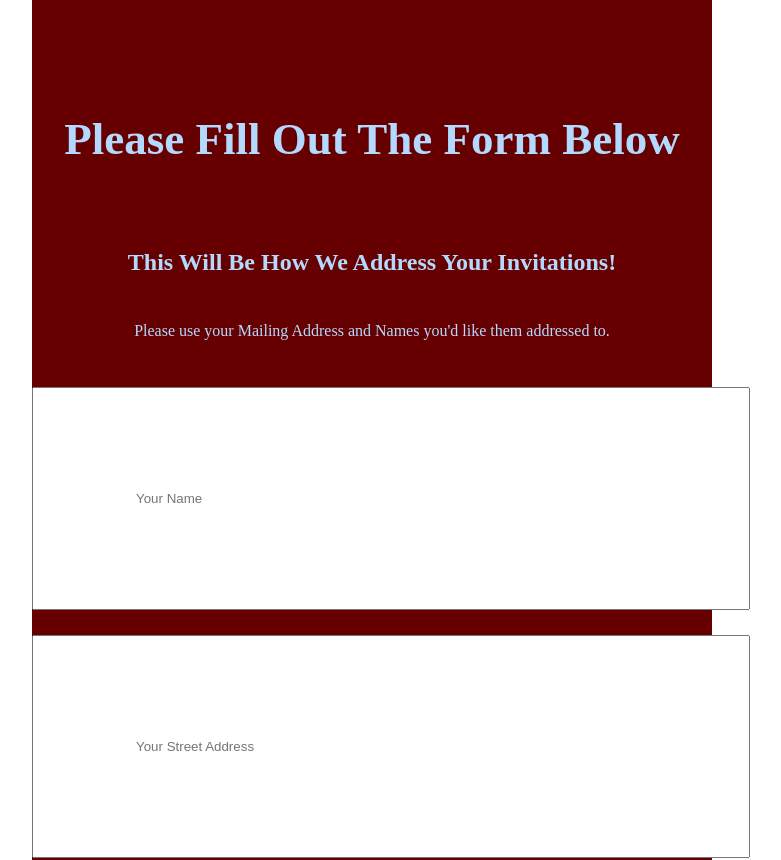
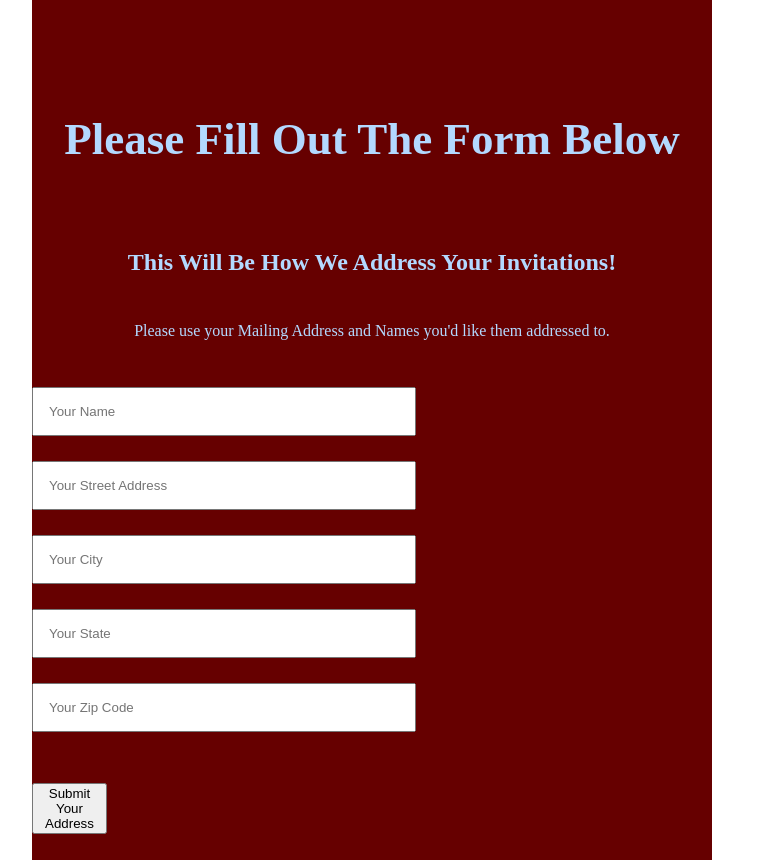
Before and after one commit to a-soren/wedding-form, a React (Create React App) app: page / in a window 1280 px wide. Shown: the top 860 px of the page, without its empty margins (268-1049 px from the left). Built offline with nearby package versions, Linux system fonts and the light colour scheme.

Commit message:
fixing margins and padding

```diff
--- a/src/App.js
+++ b/src/App.js
@@ -8,8 +8,8 @@ const Card = styled.main`
   font-family: "sans-seriff";
 `;
 const Input = styled.input`
-  width: 75%;
-  padding: 15%;
+  width: 350px;
+  padding: 15px;
   margin-bottom: 25px;
 `;
 const Button = styled.button`
```
